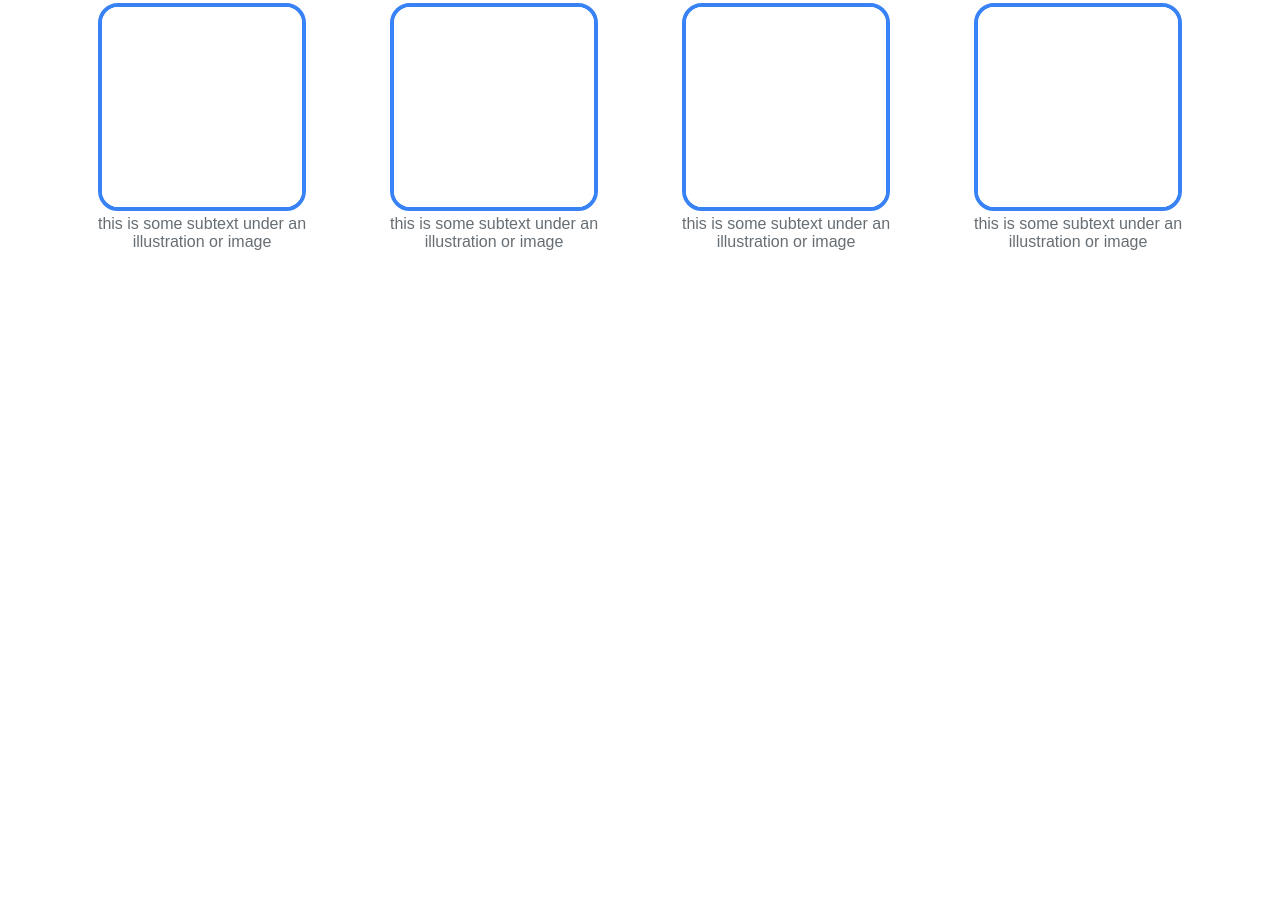
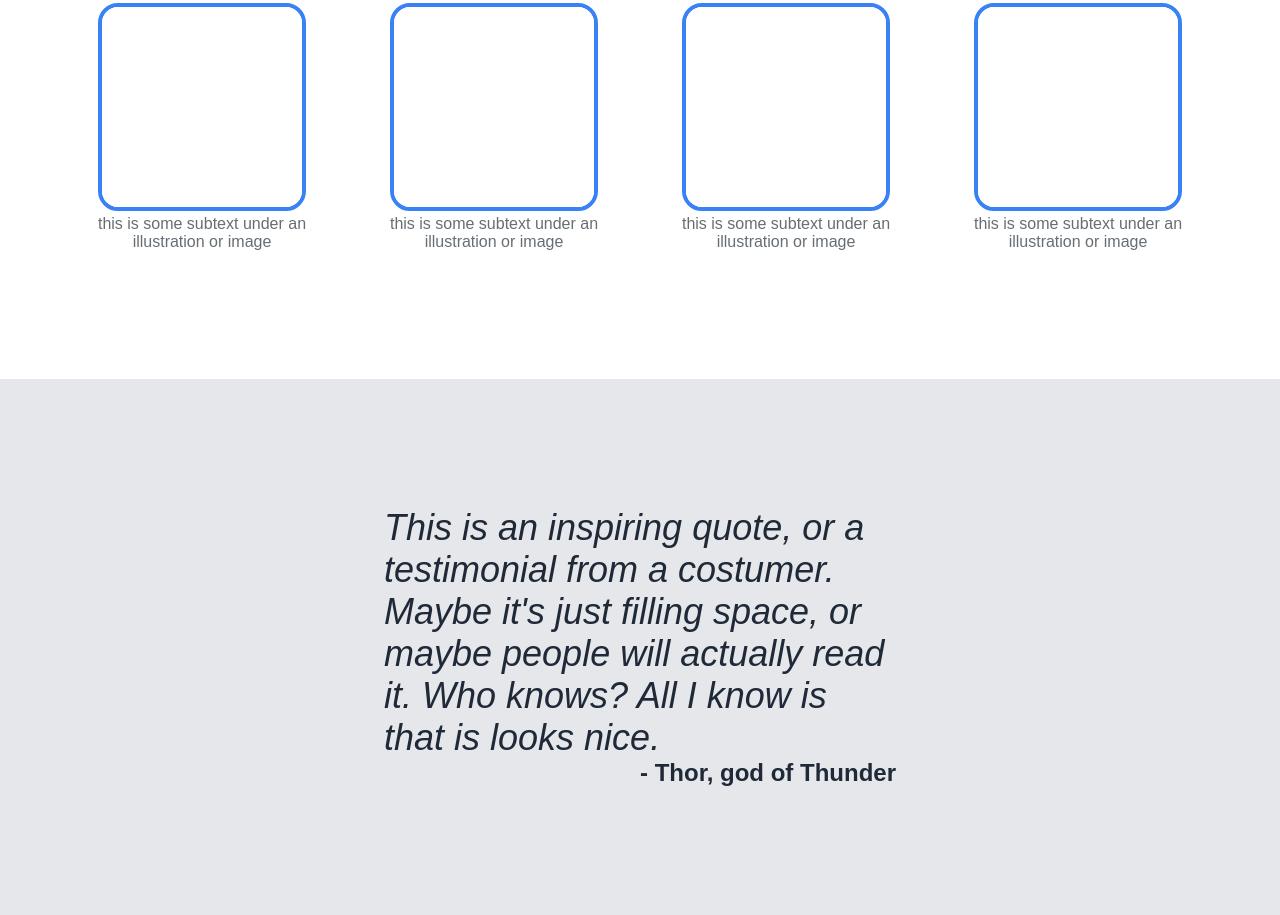
Before and after one commit to lucasqueiroz23/odin-Landing-page, a plain HTML site: page index.html in a window 1280 px wide. Shown: the part 653-1568 px from the top of the page. Before the commit the page ends 968 px from the top, so only its background shows below. Drawn offline with Linux system fonts and the light colour scheme.

Commit message:
Add quote section

```diff
--- a/index.html
+++ b/index.html
@@ -61,5 +61,14 @@
       </ul>
     </div>
   </section>
+  <section class="quote flex column">
+    <div class="quote-text">
+      This is an inspiring quote, or a testimonial from a costumer. Maybe it's just filling space, or maybe people
+      will actually read it. Who knows? All I know is that is looks nice.
+    </div>
+    <div class="quote-author">
+      - Thor, god of Thunder
+    </div>
+  </section>
 </body>
 </html>
--- a/styles.css
+++ b/styles.css
@@ -85,7 +85,7 @@ a {
 }
 
 .info{
-  padding: 4em;
+  padding: 4em 4em 8em 4em;
   align-self: center;
   align-items: center;
   gap: 4em;
@@ -111,3 +111,22 @@ a {
   border-radius: 20px;
   max-width: 200px;
 }
+
+.quote {
+  background-color: #e5e7eb;
+  padding: 8em 24em;
+}
+
+.quote-text {
+  font-size: 36px;
+  font-weight: light;
+  font-style: italic;
+  color: #1f2937;
+}
+
+.quote-author {
+  font-size: 24px;
+  align-self: flex-end;
+  font-weight: bold;
+  color:#1f2937;
+}
```
